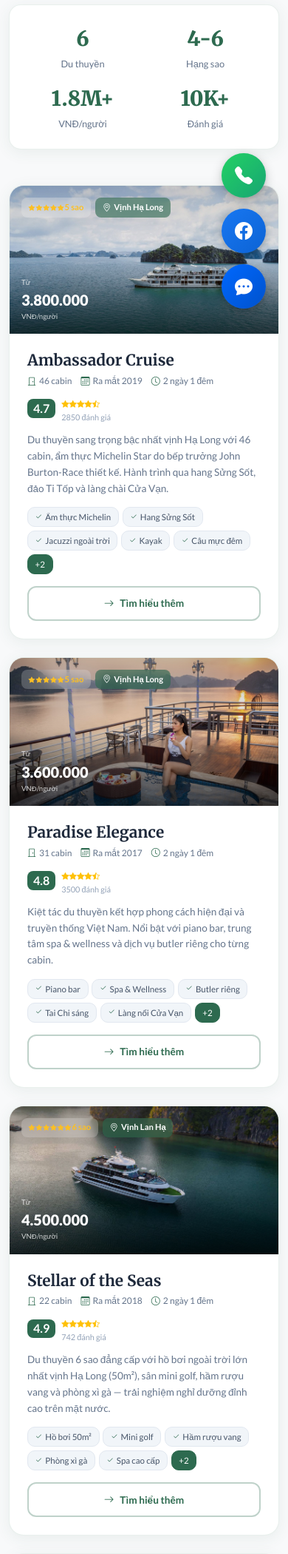
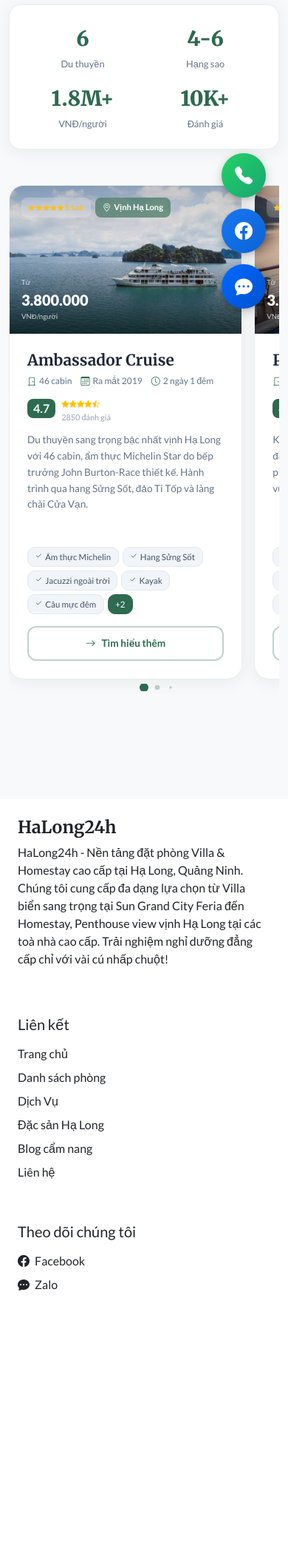
Before and after one commit to Katesi1/web_halong24h, a PHP site: page /halong24h/cruises.php in a window 390 px wide. Shown: the part 397-2497 px from the top of the page at 74% size. After the commit the page ends 2141 px from the top, so only its background shows below. Run offline with PHP 8.4, Linux system fonts and the light colour scheme; data comes from the database, SQL or seed files in the repository; data that the repository does not hold is empty; some libraries are stand-ins or nearby versions.

Commit message:
update design mobile for cruise

```diff
--- a/cruises.php
+++ b/cruises.php
@@ -7,6 +7,7 @@
   <meta name="viewport" content="width=device-width, initial-scale=1.0">
   <?php require('inc/links.php'); ?>
   <?php require('inc/cruises_data.php'); ?>
+  <link rel="stylesheet" href="https://unpkg.com/swiper@7/swiper-bundle.min.css">
   <link rel="stylesheet" href="css/cruises.css">
   <title><?php echo $settings_r['site_title'] ?> - <?php _e('cruises_title') ?></title>
   <meta name="description" content="<?php _e('cruises_meta_desc') ?>">
@@ -66,7 +67,8 @@
       </div>
 
       <!-- Cruise Cards -->
-      <div class="row g-4">
+      <div class="swiper swiper-cruise-listing">
+        <div class="swiper-wrapper">
         <?php
         $is_vi = current_lang() === 'vi';
         $cruises_json_ld = [];
@@ -138,7 +140,7 @@
           ];
 
           echo <<<CARD
-            <article class="col-lg-6">
+            <article class="swiper-slide">
               <div class="cl-card">
                 <div class="cl-card-image">
                   <img src="{$cruise['image']}" alt="{$cruise['name']} - Du thuyền Hạ Long" loading="lazy">
@@ -199,12 +201,46 @@
         ], JSON_UNESCAPED_UNICODE | JSON_UNESCAPED_SLASHES);
         echo '</script>';
         ?>
+        </div>
+        <div class="swiper-pagination cruise-listing-pagination"></div>
       </div>
     </div>
   </section>
 
   <?php require('inc/footer.php'); ?>
 
+  <script src="https://unpkg.com/swiper@7/swiper-bundle.min.js"></script>
+  <script>
+    var cruiseListSwiper = null;
+    function initCruiseListSwiper() {
+      if (window.innerWidth < 768) {
+        if (!cruiseListSwiper) {
+          cruiseListSwiper = new Swiper(".swiper-cruise-listing", {
+            slidesPerView: 1.15,
+            spaceBetween: 16,
+            grabCursor: true,
+            pagination: {
+              el: ".cruise-listing-pagination",
+              clickable: true,
+              dynamicBullets: true
+            },
+            breakpoints: {
+              480: { slidesPerView: 1.25, spaceBetween: 16 },
+              576: { slidesPerView: 1.4, spaceBetween: 16 }
+            }
+          });
+        }
+      } else {
+        if (cruiseListSwiper) {
+          cruiseListSwiper.destroy(true, true);
+          cruiseListSwiper = null;
+        }
+      }
+    }
+    initCruiseListSwiper();
+    window.addEventListener('resize', initCruiseListSwiper);
+  </script>
+
 </body>
 
 </html>
--- a/css/cruises.css
+++ b/css/cruises.css
@@ -296,10 +296,76 @@
     box-shadow: 0 6px 20px rgba(45, 106, 79, 0.25);
 }
 
+/* Desktop: disable swiper, show as grid */
+@media (min-width: 768px) {
+    .swiper-cruise-listing {
+        overflow: visible;
+    }
+
+    .swiper-cruise-listing .swiper-wrapper {
+        display: flex;
+        flex-wrap: wrap;
+        gap: 1.5rem;
+        transform: none !important;
+    }
+
+    .swiper-cruise-listing .swiper-slide {
+        flex: 0 0 calc(50% - 0.75rem);
+        max-width: calc(50% - 0.75rem);
+        width: auto !important;
+        margin-right: 0 !important;
+        height: auto;
+    }
+
+    .cruise-listing-pagination {
+        display: none;
+    }
+}
+
+/* Tablet: card chuyển dọc, ảnh trên nội dung dưới */
+@media (min-width: 768px) and (max-width: 991px) {
+    .cl-card {
+        flex-direction: column;
+    }
+
+    .cl-card-image {
+        width: 100%;
+        min-height: 220px;
+        height: 220px;
+    }
+
+    .cl-card-header {
+        flex-direction: column;
+        gap: 0.5rem;
+    }
+
+    .cl-card-body {
+        padding: 1.25rem;
+    }
+
+    .cl-card-title {
+        font-size: 1.15rem;
+    }
+}
+
 /* Responsive listing */
 @media (max-width: 767px) {
+    .swiper-cruise-listing {
+        overflow: hidden;
+        padding-bottom: 2.5rem;
+    }
+
+    .swiper-cruise-listing .swiper-wrapper {
+        align-items: stretch;
+    }
+
+    .swiper-cruise-listing .swiper-slide {
+        height: auto;
+    }
+
     .cl-card {
         flex-direction: column;
+        height: 100%;
     }
 
     .cl-card-image {
@@ -315,6 +381,23 @@
 
     .cruise-hero-title {
         font-size: 1.75rem;
+    }
+
+    .cruise-listing-pagination {
+        position: relative;
+        margin-top: 1rem;
+    }
+
+    .cruise-listing-pagination .swiper-pagination-bullet {
+        width: 10px;
+        height: 10px;
+        background: #2D6A4F;
+        opacity: 0.3;
+    }
+
+    .cruise-listing-pagination .swiper-pagination-bullet-active {
+        opacity: 1;
+        transform: scale(1.2);
     }
 }
 
```
